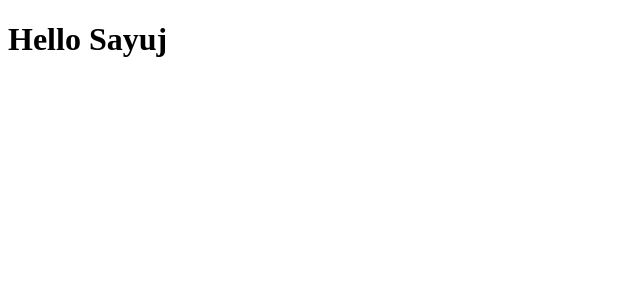
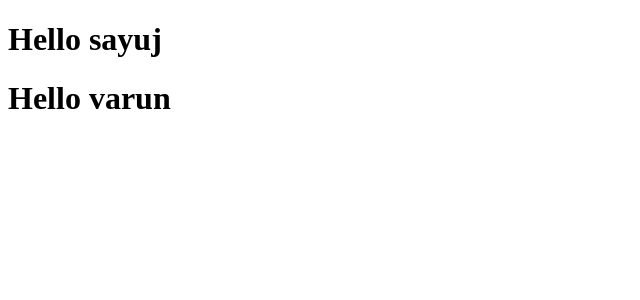
Before and after one commit to sayuj1/React-Js-Learning, a React (Create React App) app: page / in a window 1280 px wide. Shown: the top 300 px of the page, without its empty margins (0-640 px from the left). Built offline with nearby package versions, Linux system fonts and the light colour scheme.

Commit message:
composing functional component with props

```diff
--- a/src/App.js
+++ b/src/App.js
@@ -45,7 +45,8 @@ import Student from "./Student";
 const App = () => {
     return (
         <Fragment>
-            <Student />
+            <Student name="sayuj" />
+            <Student name="varun" />
         </Fragment>
     )
 }
--- a/src/Student.js
+++ b/src/Student.js
@@ -1,7 +1,7 @@
 import React from "react";
 
-const Student = () => {
-    return <h1> Hello Sayuj </h1>;
+const Student = (props) => {
+    return <h1> Hello {props.name} </h1>;
 };
 
 export default Student;
```
